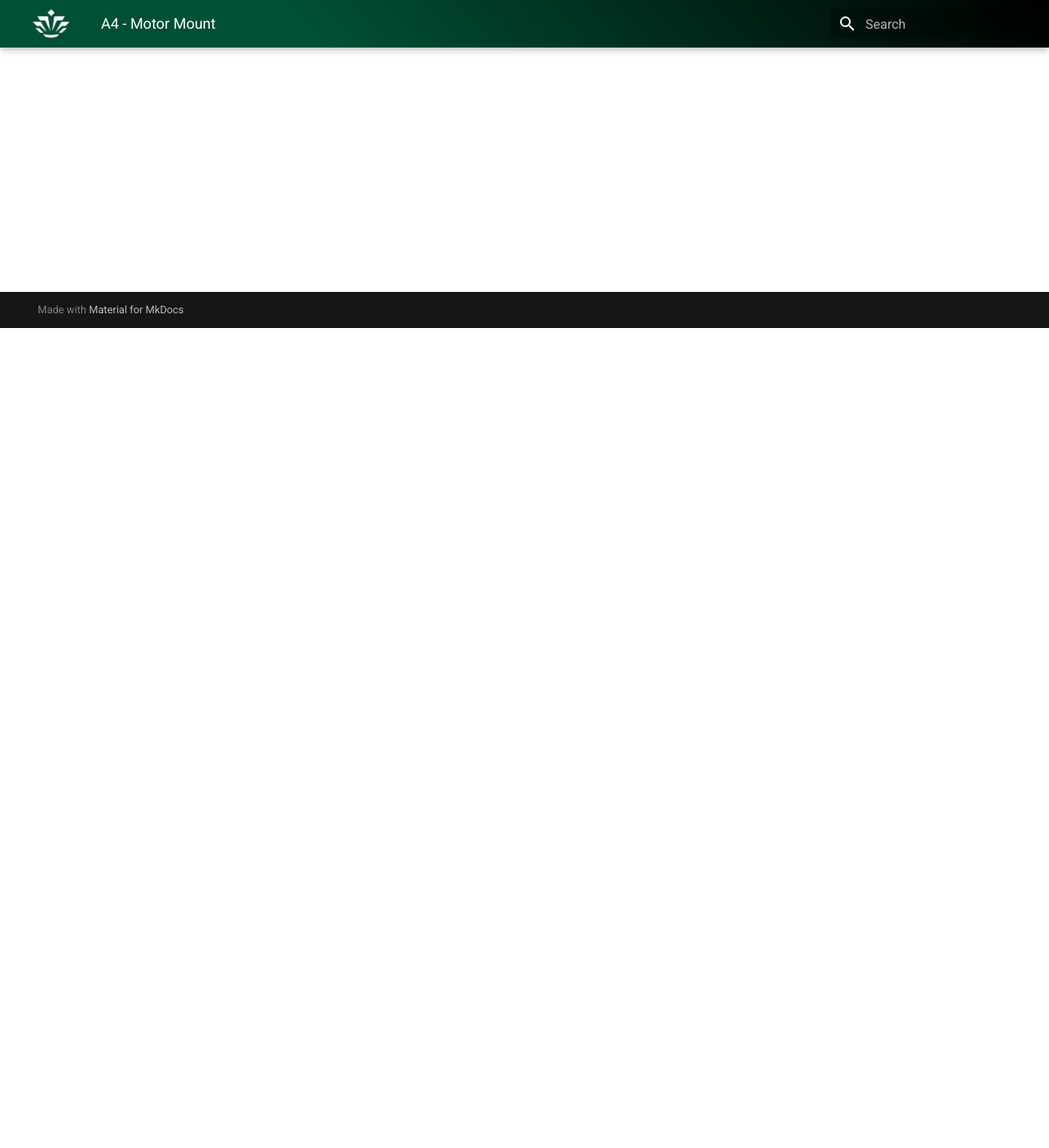
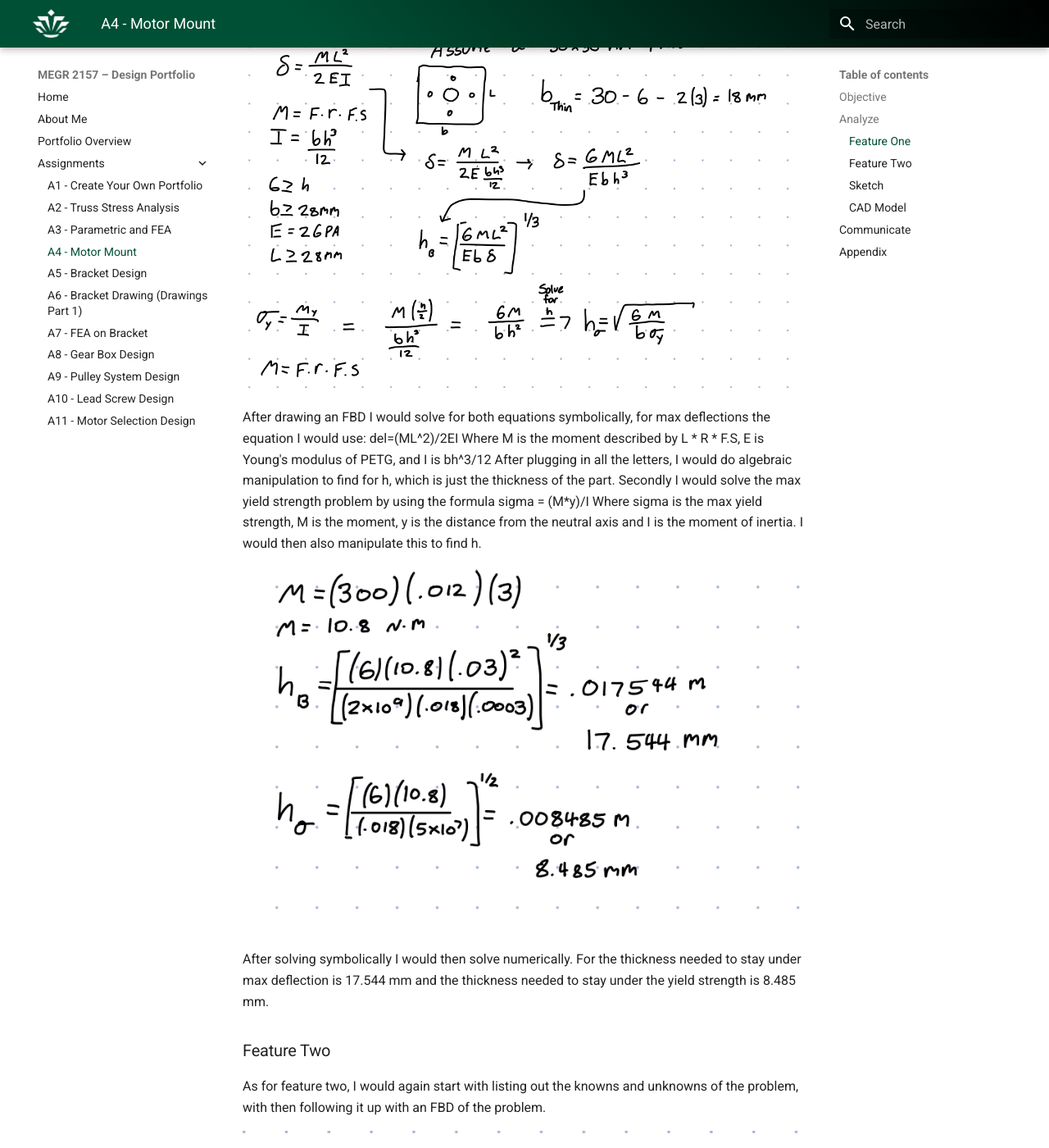
Before and after one commit to NumberOneZoomer/design-projects-portfolio-megr2157, an MkDocs documentation site: the page built from docs/assignments/A04/index.md, in a window 1280 px wide and 1400 px high, scrolled down 1000 px. Shown: the whole window at 82% size. Built offline with MkDocs 1.6.1 and Material for MkDocs 9.7.7, drawn with Linux system fonts in a browser that asks for light colours; some of the changed text lies outside the part shown.

Commit message:
Revise A4 assignment to focus on motor mount design
Updated the assignment details for A4, focusing on the motor mount design, including objectives, analysis, features, sketches, and CAD model descriptions.

```diff
--- a/docs/assignments/A04/index.md
+++ b/docs/assignments/A04/index.md
@@ -1,12 +1,62 @@
-# A4 – [Topic]
+# A4 – Motor Mount
 
 ## Objective
-
+The main objective is to design a motor mount that will attach to a rigid wall using 4 M3 bolts. For both features the dimensions were calculated using simple cantilever beam equations. The max deflection was .3mm, and a safety factor of 3 was used for all final calculations. The material I choose was PETG due to it's low cost and decent performance in these applications.
 
 ## Analyze
 
+### Feature One
 
-## Decide
+Firstly I would list the known and unknowns for the problem, finding that we must find the thickness of the feature. To find the thickness we would use two equations, one for the max deflection allowed and one for the max yield strength of the feature.
 
+![](A4_1.png)
+
+However before I did that I would also draw an FBD to get a better understanding of the problem.
+
+![](A4_2.png)
+
+After drawing an FBD I would solve for both equations symbolically, for max deflections the equation I  would use:
+del=(ML^2)/2EI
+Where M is the moment described by L * R * F.S, E is Young's modulus of PETG, and I is bh^3/12
+After plugging in all the letters, I would do algebraic manipulation to find for h, which is just the thickness of the part. Secondly I would solve the max yield strength problem by using the formula sigma = (M*y)/I
+Where sigma is the max yield strength, M is the moment, y is the distance from the neutral axis and I is the moment of inertia. I would then also manipulate this to find h.
+
+![](A4_3.png)
+
+After solving symbolically I would then solve numerically. For the thickness needed to stay under max deflection is 17.544 mm and the thickness needed to stay under the yield strength is 8.485 mm.
+
+### Feature Two
+
+As for feature two, I would again start with listing out the knowns and unknowns of the problem, with then following it up with an FBD of the problem.
+
+![](A4_5.png)
+![](A4_6.png)
+
+For feature two the same equations would be used as in feature one. Since they are the same many of the intermediate steps to find the equations for thickness has been skipped. But please note, some of the calculations for feature two are based upon calculations made on feature one, such as the thickness of feature one affecting the total length of feature two.
+
+![](A4_7.png)
+
+What is not the same however, is the final numbers I have calculated. For optimizing the feature for max deflections I calculated a total thickness 13.98 mm. However when optimizing for yield strength I calculated a thickness of 10.315 mm.
+NOTE: When solving for this problem, the actual bending part is the same thickness as feature one.
+
+### Sketch
+Here is the isometric hand sketch I created, the lengths and size of the model is based upon the numbers I achived through my calculations.
+![](A4_8.png)
+
+### CAD Model
+Below is what an isometric view of the model I designed in CAD based upon my formulas and calculations.
+
+![](A4_8.png)
+
+Here is all the equations and values used to create the model.
+
+To go along with the CAD Model, this is the drawing of the model made in Solidworks.
 
 ## Communicate
+
+An error I made initially was not accounting for the decreased width of the part due to the holes created to fit the motor and the screws needed to hold it in place. I would correct for this by removing the diameter from the total width of the feature.
+Something I learned was the importance of modeling parametrically as it allowed me to make many changes the CAD model on the fly without needing to go back and changing each part value/dimension.
+Overall I spent about 6 hours doing this assignment.
+
+## Appendix
+Motor Mount sources - https://www.drivesandautomation.co.uk/useful-information/motor-mounting-codes/
```
